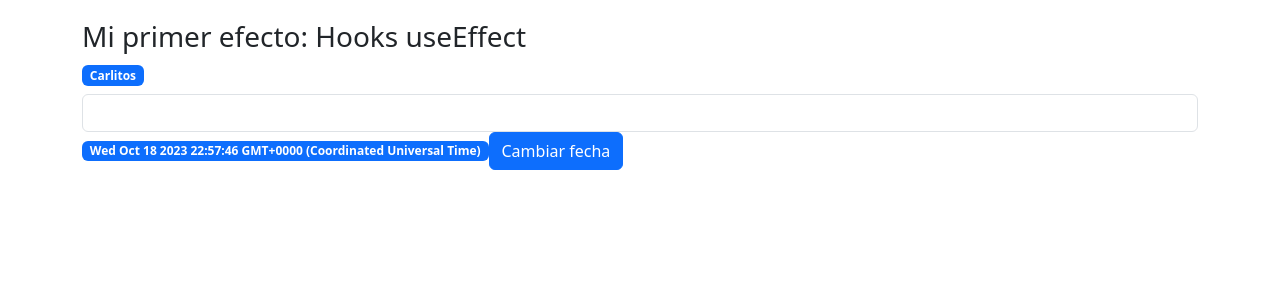
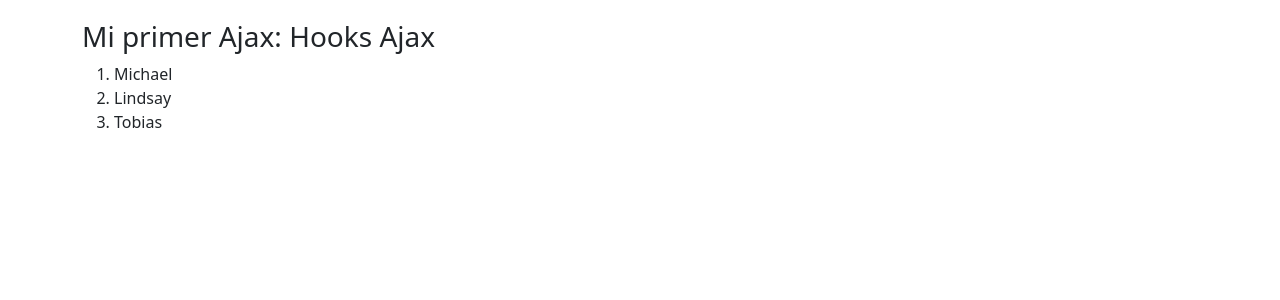
Before and after one commit to saulsistemas/CURSO_REACT, a React (Vite) app in the folder 04HOOKS/hook-app/: page / in a window 1280 px wide. Shown: the top 300 px of the page. Built offline with nearby package versions, Linux system fonts and the light colour scheme.

Commit message:
ajax enviando listado de objetos

```diff
--- a/04HOOKS/hook-app/src/HooksApp.jsx
+++ b/04HOOKS/hook-app/src/HooksApp.jsx
@@ -3,12 +3,14 @@ import { CounterWithCustomHook } from "./01-useState/CounterWithCustomHook"
 import { SimpleForm } from "./02-useEffect/SimpleForm"
 import { MiPrimerEstado } from "./REACT-VICTOR-ROBLES/01-useState/MiPrimerEstado"
 import { MiPrimerEfecto } from "./REACT-VICTOR-ROBLES/02-useEfect/MiPrimerEfecto"
+import { MiPrimerAjax } from "./REACT-VICTOR-ROBLES/03-Ajax/MiPrimerAjax"
 
 export const HooksApp = () =>{
     return(
         <>
-        <MiPrimerEfecto/>
-        {/*<MiPrimerEstado/>
+        <MiPrimerAjax/>
+        {/*<MiPrimerEfecto/>
+        <MiPrimerEstado/>
          <h1>Hooks App</h1>
         <SimpleForm/>
         <hr />
--- /dev/null
+++ b/04HOOKS/hook-app/src/REACT-VICTOR-ROBLES/03-Ajax/MiPrimerAjax.jsx
@@ -0,0 +1,49 @@
+import { useEffect, useState } from "react"
+
+
+export const MiPrimerAjax =()=>{
+
+    const [usuarios,setUsuarios] = useState([])
+    const getUSuarios = ()=>{
+        setUsuarios([
+            {
+            "id": 1,
+            "email": "michael.lawson@reqres.in",
+            "first_name": "Michael",
+            "last_name": "Lawson",
+            "avatar": "https://reqres.in/img/faces/7-image.jpg"
+            },
+            {
+            "id": 2,
+            "email": "lindsay.ferguson@reqres.in",
+            "first_name": "Lindsay",
+            "last_name": "Ferguson",
+            "avatar": "https://reqres.in/img/faces/8-image.jpg"
+            },
+            {
+            "id": 3,
+            "email": "tobias.funke@reqres.in",
+            "first_name": "Tobias",
+            "last_name": "Funke",
+            "avatar": "https://reqres.in/img/faces/9-image.jpg"
+            },
+        ])
+    }
+
+    useEffect(() => {
+      getUSuarios();
+    }, [])
+    //console.log(usuarios);
+    return(
+        <div className="container">
+            <h3>Mi primer Ajax: Hooks Ajax </h3>
+            <ol>
+                {
+                    usuarios.map(({id,first_name,last_name ,email})=>{
+                        return <li key={id}>{first_name}</li>
+                    })
+                }
+            </ol>
+        </div>
+    )
+}
```
